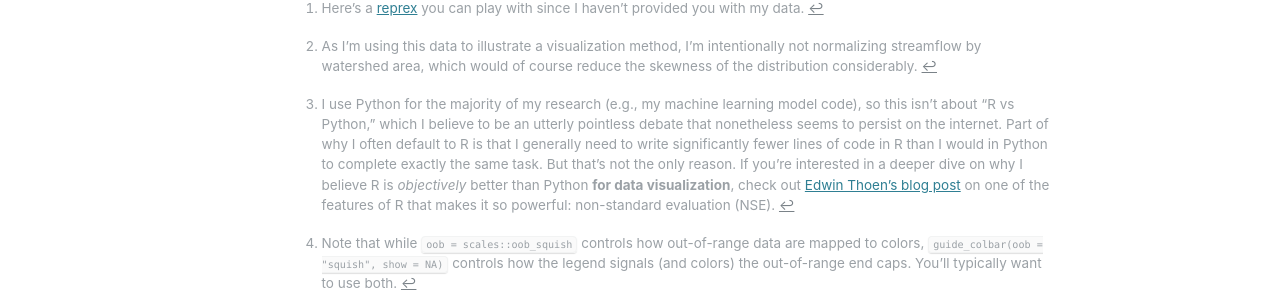
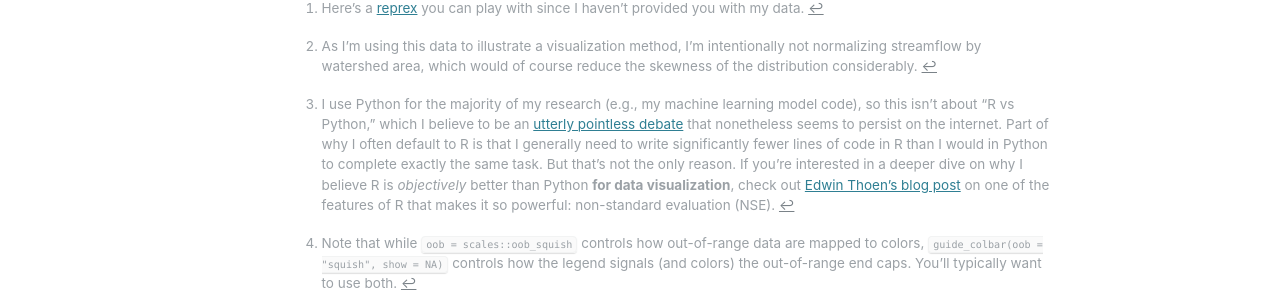
Before and after one commit to realmiketalbot/realmiketalbot.github.io, a Jekyll site: the page built from _posts/2026-01-21-out-of-bounds-on-purpose-legendry.md, in a window 1280 px wide and 900 px high, scrolled down 5543 px. Shown: the part 164-472 px from the top of the window. Built offline with Jekyll 4.4.1, drawn with Linux system fonts in a browser that asks for light colours; emoji names are drawn with the system emoji font; comment, search, counter and statistics services are not loaded; some of the changed lines change nothing that is shown.

Commit message:
Minor revision

```diff
--- a/_posts/2026-01-21-out-of-bounds-on-purpose-legendry.md
+++ b/_posts/2026-01-21-out-of-bounds-on-purpose-legendry.md
@@ -144,5 +144,5 @@
 
 [^1]: Here's a <a href="https://gist.github.com/realmiketalbot/0bd0af38c5b0f74c0d1fe16f895fe80d" target="_blank">reprex</a> you can play with since I haven't provided you with my data.
 [^2]: As I'm using this data to illustrate a visualization method, I'm intentionally not normalizing streamflow by watershed area, which would of course reduce the skewness of the distribution considerably.
-[^3]: I use Python for the majority of my research (e.g., my machine learning model code), so this isn't about "R vs Python," which I believe to be an utterly pointless debate that nonetheless seems to persist on the internet. Part of why I often default to R is that I generally need to write significantly fewer lines of code in R than I would in Python to complete exactly the same task. But that's not the only reason. If you're interested in a deeper dive on why I believe R is _objectively_ better than Python **for data visualization**, check out <a href="https://edwinth.github.io/blog/nse/" target="_blank">Edwin Thoen's blog post</a> on one of the features of R that makes it so powerful: non-standard evaluation (NSE).
+[^3]: I use Python for the majority of my research (e.g., my machine learning model code), so this isn't about "R vs Python," which I believe to be an <a href="https://nonstandarddev.com/posts/r-vs-python/" target="_blank">utterly pointless debate</a> that nonetheless seems to persist on the internet. Part of why I often default to R is that I generally need to write significantly fewer lines of code in R than I would in Python to complete exactly the same task. But that's not the only reason. If you're interested in a deeper dive on why I believe R is _objectively_ better than Python **for data visualization**, check out <a href="https://edwinth.github.io/blog/nse/" target="_blank">Edwin Thoen's blog post</a> on one of the features of R that makes it so powerful: non-standard evaluation (NSE).
 [^4]: Note that while `oob = scales::oob_squish` controls how out-of-range data are mapped to colors, `guide_colbar(oob = "squish", show = NA)` controls how the legend signals (and colors) the out-of-range end caps. You'll typically want to use both.
```
